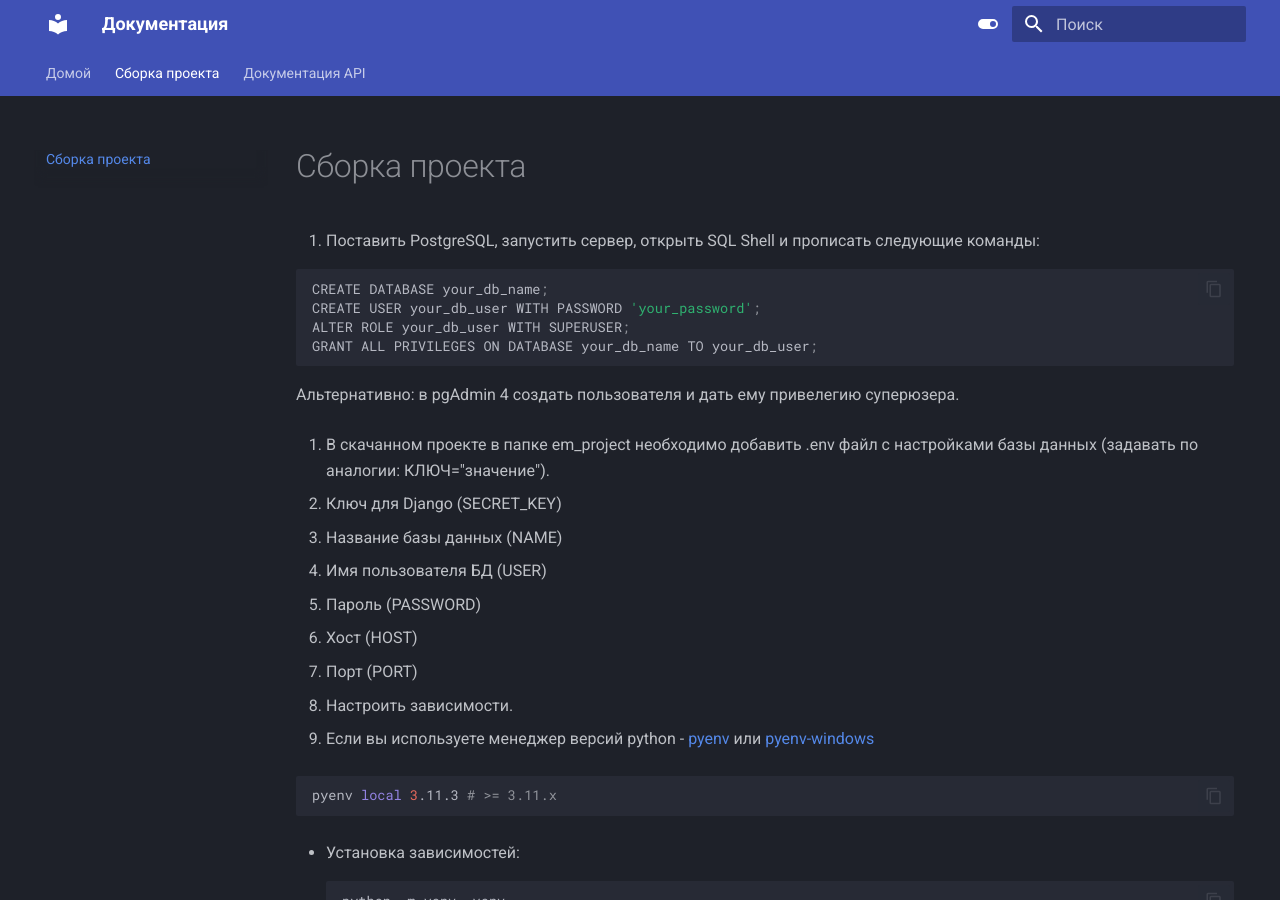
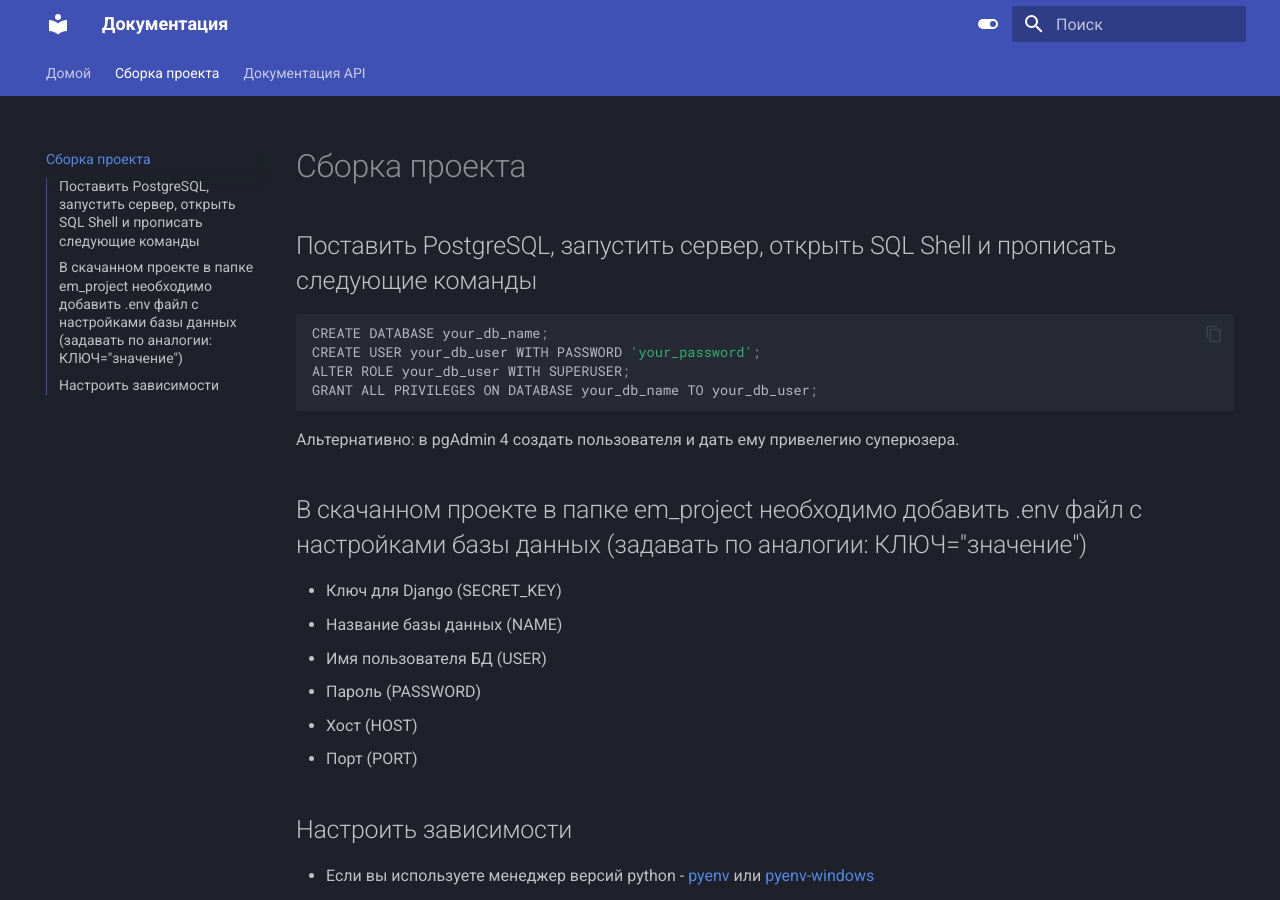
Before and after one commit to den13boec/emphasoft_project, an MkDocs documentation site: the page built from docs/run.md, in a window 1280 px wide and 900 px high. Built offline with MkDocs 1.6.1 and Material for MkDocs 9.7.7, drawn with Linux system fonts in a browser that asks for light colours; some of the changed lines change nothing that is shown.

Commit message:
Updated run.md

````diff
--- a/docs/run.md
+++ b/docs/run.md
@@ -1,6 +1,6 @@
 # Сборка проекта
 
-1. Поставить PostgreSQL, запустить сервер, открыть SQL Shell и прописать следующие команды:
+## Поставить PostgreSQL, запустить сервер, открыть SQL Shell и прописать следующие команды
 
    ```shell
    CREATE DATABASE your_db_name;
@@ -11,16 +11,16 @@
 
 Альтернативно: в pgAdmin 4 создать пользователя и дать ему привелегию суперюзера.
 
-2. В скачанном проекте в папке em_project необходимо добавить .env файл с настройками базы данных (задавать по аналогии: КЛЮЧ="значение").
+## В скачанном проекте в папке em_project необходимо добавить .env файл с настройками базы данных (задавать по аналогии: КЛЮЧ="значение")
 
- * Ключ для Django (SECRET_KEY)
- * Название базы данных (NAME)
- * Имя пользователя БД (USER)
- * Пароль (PASSWORD)
- * Хост (HOST)
- * Порт (PORT)
+- Ключ для Django (SECRET_KEY)
+- Название базы данных (NAME)
+- Имя пользователя БД (USER)
+- Пароль (PASSWORD)
+- Хост (HOST)
+- Порт (PORT)
 
-3. Настроить зависимости.
+## Настроить зависимости
 
 - Если вы используете менеджер версий python - [pyenv](https://github.com/pyenv/pyenv) или [pyenv-windows](https://github.com/pyenv-win/pyenv-win)
 
````
